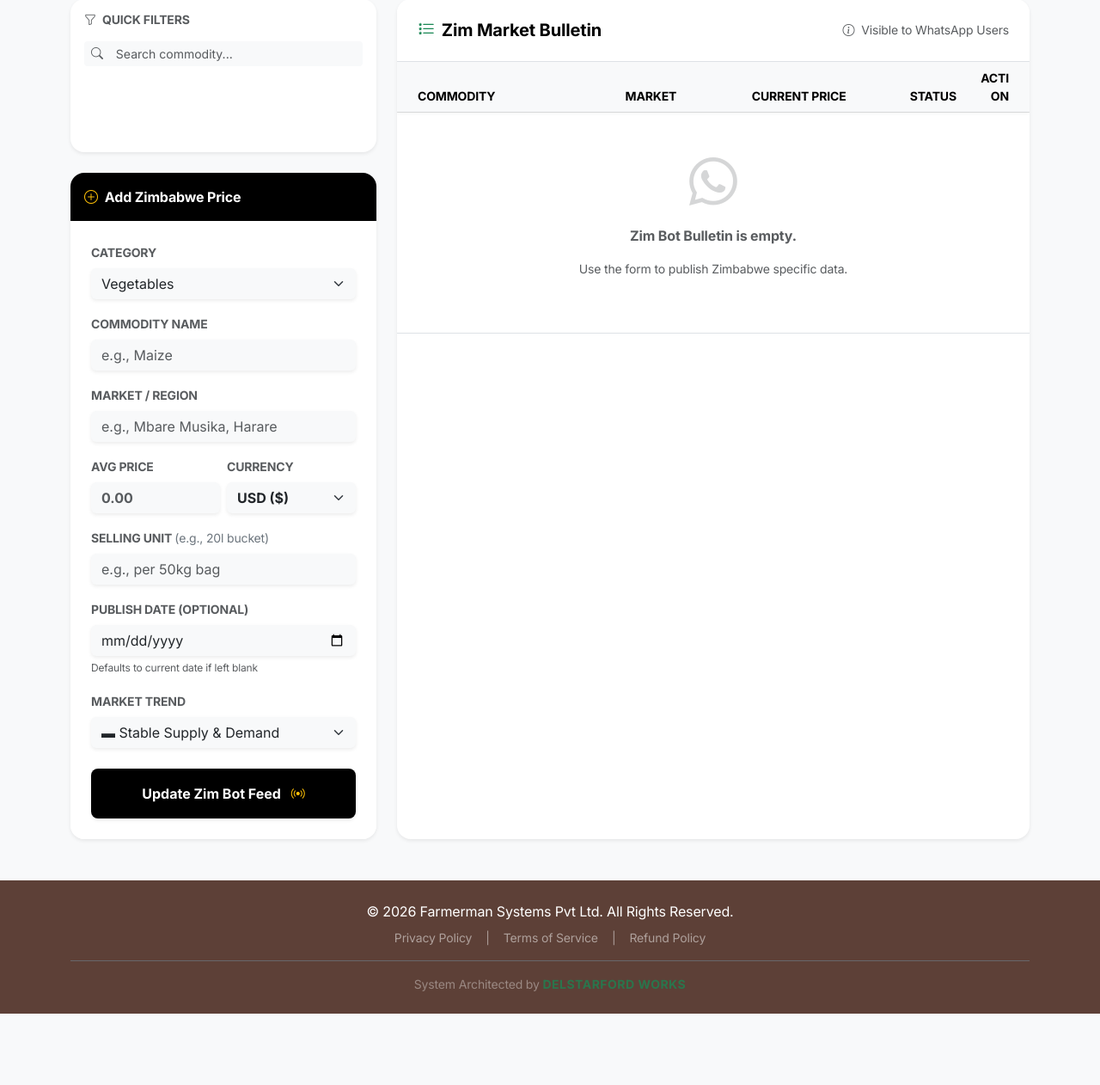
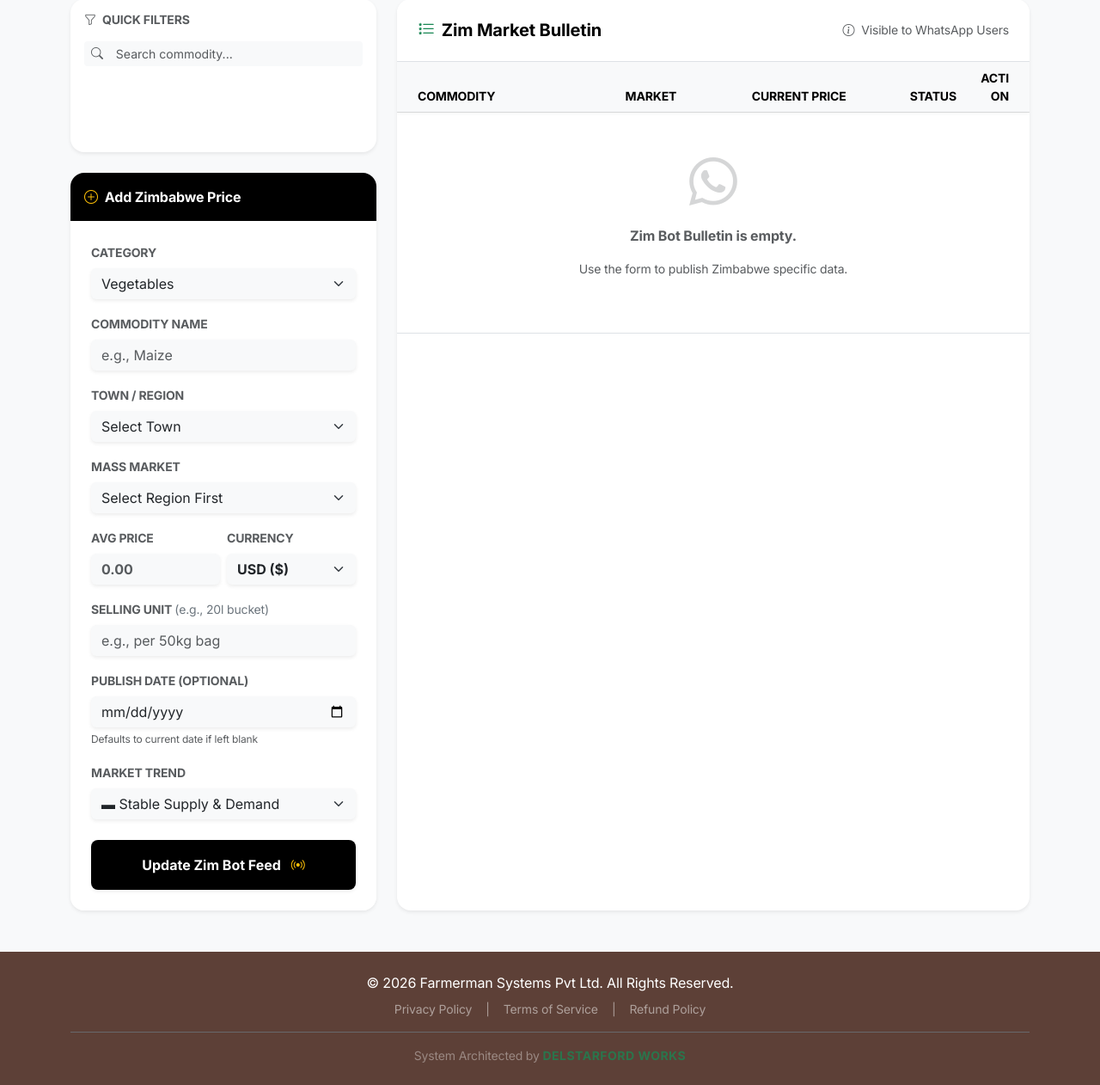
Before and after one commit to delstarford123/FARMERMA-SYSTEMS, a Flask app: page /admin/zim-data-manager in a window 1280 px wide. Shown: the part 696-1958 px from the top of the page at 86% size. Before the commit the page ends 1875 px from the top, so only its background shows below. Run offline with Flask 3, Linux system fonts and the light colour scheme; the visitor is signed in with stand-in values (Sample User, id 1); data that the repository does not hold is empty; some libraries are stand-ins or nearby versions.

Commit message:
Integrate hyper-local market hierarchy and upgrade ZIMBOT intelligence with regional proxies

```diff
--- a/main.py
+++ b/main.py
@@ -227,6 +227,34 @@ os.makedirs(CHAT_MEDIA_FOLDER, exist_ok=True)
 # CONSTANTS & UPLOAD CONFIGURATIONS
 # ==========================================
 FIREBASE_WEB_API_KEY = "AIzaSyDy41jUJ8h7zYE9Ocj7pPNGGXCq5RRbN-s"
+
+# --- ZIMBABWE MARKET HIERARCHY ---
+ZIM_REGIONS_MARKETS = {
+    "Beitbridge": ["Mashavire Bulk Market"],
+    "Bindura": ["Chipadze Market"],
+    "Bulawayo": ["5th Avenue Market", "Shasha Market"],
+    "Chimanimani": ["Nhedziwa Farmers Market"],
+    "Chinhoyi": ["Gadzema Market", "Makonde Horticulture Market"],
+    "Chitungwiza": ["Guzha - Chikwanha Market"],
+    "Gokwe": ["Craft Centre Market"],
+    "Gokwe North": ["Nembudziya - Mutora Market"],
+    "Gwanda": ["Jahunda Market"],
+    "Gweru": ["Mutapa Market"],
+    "Harare": ["Mbare Market", "Coca Cola Market", "BAC Market"],
+    "Highfield": ["Lusaka Market"],
+    "Kadoma": ["Rimuka Market", "City Market"],
+    "Kariba": ["Nyamhunga Market"],
+    "Kwekwe": ["Kwekwe Market"],
+    "Lupane": ["Lupane Market"],
+    "Marondera": ["Dombotombo Market"],
+    "Masvingo": ["Garikayi Market"],
+    "Mutare": ["Sakubva Market", "Chikanga Market"],
+    "Nyanga": ["Nyamanda Market"],
+    "Rusape": ["Rusape Market", "Evergreen Market"],
+    "Ruwa": ["George Market"],
+    "Zvishavane": ["Mandava Market"]
+}
+
 ALLOWED_TRAINING_EXTENSIONS = {'mp4', 'pdf', 'png', 'jpg', 'jpeg', 'docx', 'mp3', 'wav', 'avi', 'webp'}
 PREMIUM_CONTENT_FOLDER = os.path.join(os.path.dirname(os.path.abspath(__file__)), 'premium_content')
 os.makedirs(PREMIUM_CONTENT_FOLDER, exist_ok=True)
@@ -860,16 +888,19 @@ def zim_market_data_manager():
             numeric_price = float(request.form.get('price', 0))
         except ValueError:
             numeric_price = 0.0
+
         custom_date = request.form.get('updated_at')
-        if custom_date:
-            updated_at_str = f"{custom_date} {datetime.now().strftime('%H:%M:%S')}"
-        else:
-            updated_at_str = datetime.now().strftime("%Y-%m-%d %H:%M:%S")
+        updated_at_str = f"{custom_date} {datetime.now().strftime('%H:%M:%S')}" if custom_date else datetime.now().strftime("%Y-%m-%d %H:%M:%S")
+
+        # Capture specific region and market
+        region_name = request.form.get('region')
+        market_name = request.form.get('market')
 
         rtdb.reference('market_data').push({
             "commodity": request.form.get('commodity').strip(),
             "category": request.form.get('category', 'Other'),
-            "region": request.form.get('region'),
+            "region": region_name,
+            "market": market_name,
             "price": numeric_price,
             "unit": request.form.get('unit', 'kg'),
             "currency": request.form.get('currency', 'USD'),
@@ -878,7 +909,7 @@ def zim_market_data_manager():
             "country": "Zimbabwe"
         })
 
-        flash(f"Zimbabwe Market data for {request.form.get('commodity')} published successfully!", "success")
+        flash(f"Intelligence published for {request.form.get('commodity')} at {market_name} ({region_name})", "success")
         return redirect(url_for('zim_market_data_manager'))
 
     items = rtdb.reference('market_data').get() or {}
@@ -888,7 +919,7 @@ def zim_market_data_manager():
             v['id'] = k
             market_list.append(v)
 
-    return render_template('zim_market_data_manager.html', market_items=list(reversed(market_list)))
+    return render_template('zim_market_data_manager.html', market_items=list(reversed(market_list)), regions=ZIM_REGIONS_MARKETS)
 
 @app.route('/admin/delete-zim-market-data/<item_id>', methods=['POST'])
 @admin_required
@@ -3370,25 +3401,123 @@ def zim_bot_webhook():
             reply_text = "My expertise is strictly dedicated to agricultural market intelligence and supply chain data. I cannot assist with non-agricultural topics. Would you like to check today's market reports instead?"
 
         else:
-            # Rule 5: Missing Data & Zero-Hallucination Protocol
+            # --- HYPER-LOCAL INTELLIGENCE ENGINE ---
             market_ref = rtdb.reference('market_data')
             all_market = market_ref.get() or {}
             zim_items = [item for item in all_market.values() if item.get('country') == 'Zimbabwe']
 
-            found_item = None
-            for item in zim_items:
-                commodity = item.get('commodity', '').lower()
-                if commodity in msg_low or msg_low in commodity:
-                    found_item = item; break
-
-            if found_item:
+            def find_best_intelligence(query):
+                query_low = query.lower()
+
+                # Identify if a Region (Town) or specific Market is mentioned
+                detected_region = None
+                detected_market = None
+
+                # Check for Regions/Towns
+                for region in ZIM_REGIONS_MARKETS.keys():
+                    if region.lower() in query_low:
+                        detected_region = region
+                        break
+
+                # Check for specific Markets
+                for region, markets in ZIM_REGIONS_MARKETS.items():
+                    for m in markets:
+                        if m.lower() in query_low:
+                            detected_market = m
+                            detected_region = region
+                            break
+                    if detected_market: break
+
+                # --- Scenario: "All markets in [Region]" ---
+                if ("all market" in query_low or "list market" in query_low) and detected_region:
+                    regional_data = [item for item in zim_items if item.get('region') == detected_region]
+                    if regional_data:
+                        return {"type": "region_aggregate", "data": regional_data, "region": detected_region}
+
+                # --- Scenario: Commodity + Location ---
+                # Find matching commodity first
+                target_commodity = None
+                for item in zim_items:
+                    comm = item.get('commodity', '').lower()
+                    if comm in query_low:
+                        target_commodity = item.get('commodity')
+                        break
+
+                if target_commodity:
+                    # 1. Exact Market Match (e.g. Maize in Mbare)
+                    if detected_market:
+                        for item in zim_items:
+                            if item.get('commodity') == target_commodity and item.get('market') == detected_market:
+                                return {"type": "exact_market", "data": item}
+
+                    # 2. Regional Match (e.g. Maize in Harare)
+                    if detected_region:
+                        for item in zim_items:
+                            if item.get('commodity') == target_commodity and item.get('region') == detected_region:
+                                return {"type": "exact_region", "data": item}
+
+                    # 3. Global Zimbabwe Match (Generic)
+                    for item in zim_items:
+                        if item.get('commodity') == target_commodity:
+                            return {"type": "exact_commodity", "data": item}
+
+                # --- Scenario: Location Only (Show general activity) ---
+                if detected_market:
+                    for item in zim_items:
+                        if item.get('market') == detected_market:
+                            return {"type": "market_proxy", "data": item}
+
+                if detected_region:
+                    for item in zim_items:
+                        if item.get('region') == detected_region:
+                            return {"type": "geo_proxy", "data": item}
+
+                # STEP 4: Commodity Taxonomy Proxy (Check Category)
+                categories = ['grains', 'vegetables', 'tubers', 'fruits', 'cash crops']
+                for cat in categories:
+                    if cat in query_low:
+                        for item in zim_items:
+                            if item.get('category', '').lower() == cat:
+                                return {"type": "commodity_proxy", "data": item}
+
+                return {"type": "void", "data": None}
+
+            intel = find_best_intelligence(msg_low)
+            match_type = intel['type']
+
+            if match_type == "region_aggregate":
+                region = intel['region']
+                reply_text = f"{persona_intro}📍 *Intelligence Summary: {region} Network*\n\n"
+                reply_text += f"I have analyzed {len(intel['data'])} active mass markets in {region}:\n\n"
+                for item in intel['data']:
+                    trend_icon = "▲" if item.get('trend') == 'up' else "▼" if item.get('trend') == 'down' else "▬"
+                    reply_text += f"• *{item['commodity']}* ({item['market']}): {item['currency']} {item['price']} {trend_icon}\n"
+                reply_text += f"\nStrategy: Diversify supply across these hubs to mitigate localized price dips."
+
+            elif intel['data']:
+                found_item = intel['data']
                 commodity_name = found_item['commodity']
                 trend = found_item.get('trend', 'stable')
-                reply_text = f"{persona_intro}*Intelligence Report: {commodity_name}*\n\n"
-                reply_text += f"📍 *Market:* {found_item.get('region', 'Zimbabwe Hubs')}\n"
+                market_name = found_item.get('market', 'General Hub')
+                region_name = found_item.get('region', 'Zimbabwe')
+
+                # Header based on proxy type
+                header = f"*Intelligence Report: {commodity_name}*"
+                if match_type == "exact_market": header = f"🎯 *Targeted Intelligence: {market_name}*"
+                elif match_type == "exact_region": header = f"📍 *Regional Intelligence: {region_name}*"
+                elif match_type == "time_proxy": header = "⚠️ *Historical Proxy Intelligence*"
+                elif match_type == "commodity_proxy": header = "🌳 *Category Intelligence Proxy*"
+
+                reply_text = f"{persona_intro}{header}\n\n"
+                reply_text += f"📦 *Commodity:* {commodity_name}\n"
+                reply_text += f"🏪 *Market:* {market_name}\n"
+                reply_text += f"📍 *Town:* {region_name}\n"
                 reply_text += f"💰 *Price:* {found_item.get('currency')} {found_item['price']:,.2f} per {found_item['unit']}\n"
                 reply_text += f"📊 *Trend:* {'Rising ▲' if trend == 'up' else 'Dropping ▼' if trend == 'down' else 'Stable ▬'}\n"
                 reply_text += f"📅 *As of:* {found_item.get('updated_at', '')[:10]}\n\n"
+
+                if match_type not in ["exact_market", "exact_region", "exact_commodity"]:
+                    reply_text += "_Note: Providing closest high-confidence data proxy._\n\n"
 
                 # Strategic Advice
                 if trend == 'up':
@@ -3398,7 +3527,7 @@ def zim_bot_webhook():
                 else:
                     reply_text += "⚖️ *Action:* Stable market. Proceed with standard supply contracts."
             else:
-                # GRACEFUL FALLBACK (Missing Data)
+                # STEP 5: Complete Data Void
                 reply_text = f"I do not have today's spot price for '{incoming_msg}' in the Zimbabwe database. "
                 reply_text += "However, I can provide latest data for *Maize* or *Tobacco*, or check the national average for cash crops. Would either help your analysis? "
                 reply_text += "I have logged this request for our data team to source in future updates."
--- a/templates/zim_market_data_manager.html
+++ b/templates/zim_market_data_manager.html
@@ -157,8 +157,20 @@
                             </div>
 
                             <div class="mb-3">
-                                <label class="form-label fw-bold text-muted small text-uppercase">Market / Region</label>
-                                <input type="text" name="region" class="form-control bg-light border-0 shadow-sm" placeholder="e.g., Mbare Musika, Harare" required>
+                                <label class="form-label fw-bold text-muted small text-uppercase">Town / Region</label>
+                                <select name="region" id="regionSelect" class="form-select bg-light border-0 shadow-sm" required>
+                                    <option value="" selected disabled>Select Town</option>
+                                    {% for region in regions.keys() | sort %}
+                                        <option value="{{ region }}">{{ region }}</option>
+                                    {% endfor %}
+                                </select>
+                            </div>
+
+                            <div class="mb-3">
+                                <label class="form-label fw-bold text-muted small text-uppercase">Mass Market</label>
+                                <select name="market" id="marketSelect" class="form-select bg-light border-0 shadow-sm" required>
+                                    <option value="" selected disabled>Select Region First</option>
+                                </select>
                             </div>
 
                             <div class="row mb-3 g-2">
@@ -235,8 +247,8 @@
                                             <div class="small text-muted"><span class="badge bg-secondary bg-opacity-10 text-secondary border border-secondary border-opacity-25 fw-normal">{{ item.category }}</span></div>
                                         </td>
                                         <td>
-                                            <div class="text-dark fw-medium text-clamp-1" title="{{ item.region }}">{{ item.region }}</div>
-                                            <div class="small text-muted" style="font-size: 0.75rem;">{{ item.updated_at[:10] }}</div>
+                                            <div class="text-dark fw-bold text-clamp-1" title="{{ item.market }}">{{ item.market }}</div>
+                                            <div class="small text-muted" style="font-size: 0.75rem;">{{ item.region }} • {{ item.updated_at[:10] }}</div>
                                         </td>
                                         <td>
                                             <div class="fw-bold fs-5" style="color: var(--plant-green);">
@@ -471,5 +483,28 @@
         });
     });
 
+// --- 4. Dependent Dropdowns for Regions/Markets ---
+const regionSelect = document.getElementById('regionSelect');
+const marketSelect = document.getElementById('marketSelect');
+const regionsData = {{ regions | tojson | safe }};
+
+if(regionSelect && marketSelect) {
+    regionSelect.addEventListener('change', function() {
+        const selectedRegion = this.value;
+        const markets = regionsData[selectedRegion] || [];
+
+        // Clear current options
+        marketSelect.innerHTML = '<option value="" selected disabled>Select Market</option>';
+
+        // Add new options
+        markets.forEach(market => {
+            const option = document.createElement('option');
+            option.value = market;
+            option.textContent = market;
+            marketSelect.appendChild(option);
+        });
+    });
+}
+
 </script>
 {% endblock %}
```
